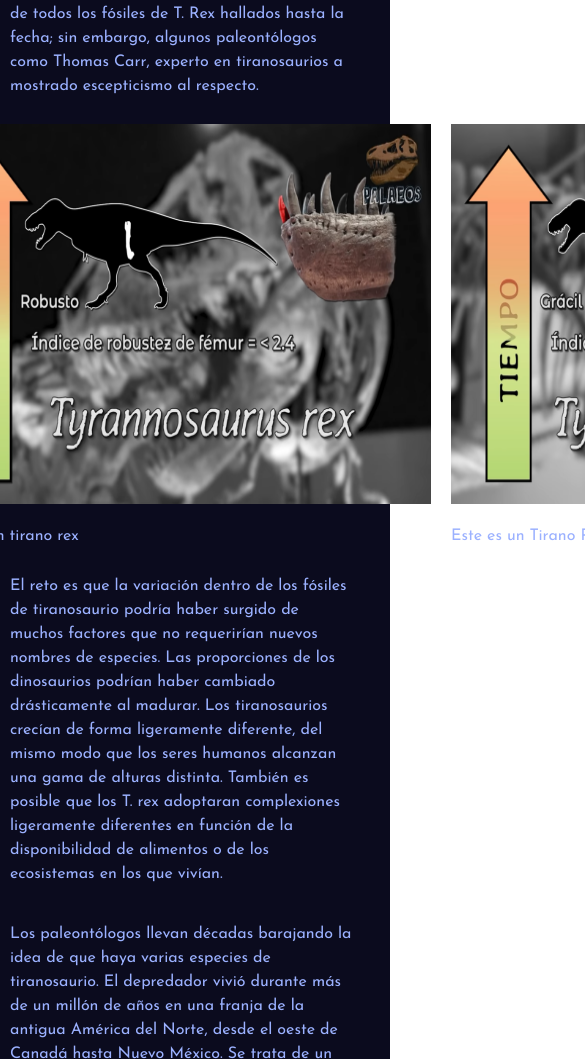
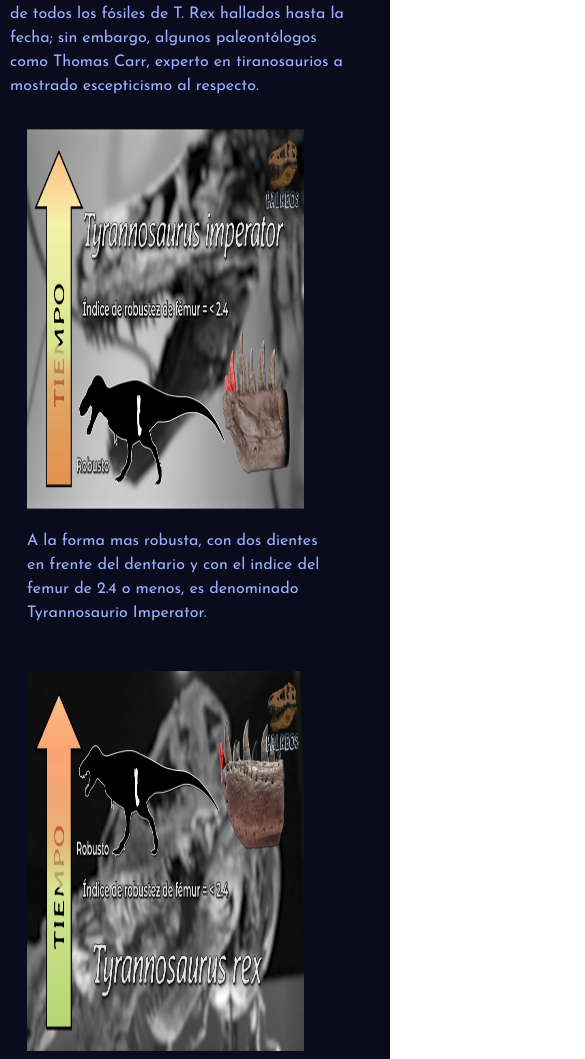
Before and after one commit to IsaiasRG/proyecto-real, a website: page pages/descubrimientos.html in a window 390 px wide. Shown: the part 2021-3080 px from the top of the page, 585 px wide, since content can reach past the window. Drawn offline with nearby package versions, Linux system fonts and the light colour scheme.

Commit message:
3ra pre entrega casi lista

```diff
--- a/pages/descubrimientos.html
+++ b/pages/descubrimientos.html
@@ -143,17 +143,17 @@
             <div class="img-animation">
 
               <img src="../img/imperator.png" alt="Tirano imperator" class="trex-animation">
-              <p class="p-anim">Este es un tirano imperator</p>
+              <p class="p-anim">A la forma mas robusta, con dos dientes en frente del dentario y con el indice del femur de 2.4 o menos, es denominado Tyrannosaurio Imperator. </p>
             </div>
             <div class="img-animation">
 
               <img src="../img/Trex-rex.png" alt="Tirano Rex" class="trex-animation">
-              <p class="p-anim">Este es un tirano rex</p>
+              <p class="p-anim">A la forma medio robusta, pero con un unico diente en frente del dentario y con el indice del femur de 2.4 o menos, mantiene el nombre de Tyrannosaurio Rex.</p>
             </div>
             <div class="img-animation">
 
               <img src="../img/regina.png" alt="Tirano regina" class="trex-animation">
-              <p class="p-anim">Este es un Tirano Regina</p>
+              <p class="p-anim">A la forma mas gracil, con un solo diente en frente del dentario y un el indice del femur de 2.4 o mas, es denominado Tyrannosaurio Regina.</p>
             </div>
           </article>
 
--- a/scss/partials/_formulario.scss
+++ b/scss/partials/_formulario.scss
@@ -38,6 +38,14 @@
                 color: #ACAD94;
             }
 
+            #logo-form {
+                transition: all 2s;
+
+                &:hover {
+                    transform: scale(1);
+                }
+            }
+
         }
     }
 }
--- a/scss/partials/_medias.queries.scss
+++ b/scss/partials/_medias.queries.scss
@@ -57,6 +57,20 @@
                 justify-content: center;
                 flex-wrap: wrap;
                 width: 90%;
+
+                .divs-animation {
+                    flex-direction: column;
+                    align-items: center;
+
+                    .img-animation {
+                        width: 90%;
+                        margin: 5px;
+                        .trex-animation {
+                            width: 90%;
+                        }
+                    }
+                }
+
 
             }
 
--- a/scss/partials/_menu.scss
+++ b/scss/partials/_menu.scss
@@ -82,10 +82,10 @@
             width: 100%;
             height: 400px;
             padding-bottom: 20px;
-            transition: all 1s;
+            transition: all 2s;
 
             &:hover {
-              transform: scale(1.2);
+              transform: scale(1.1);
             }
           }
 
```
Also changed, not shown: pages/nosotros.html (+1 -1 lines), css/style.css, 1 other file.
